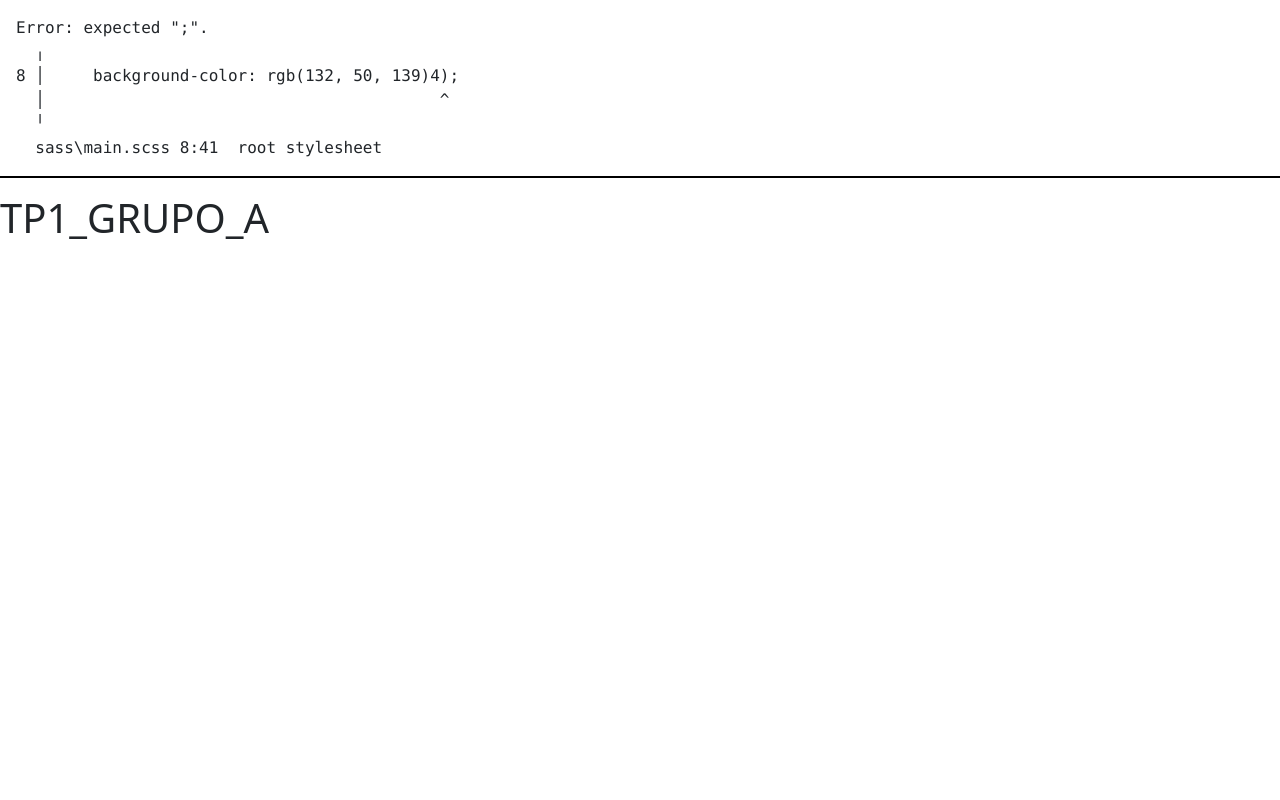
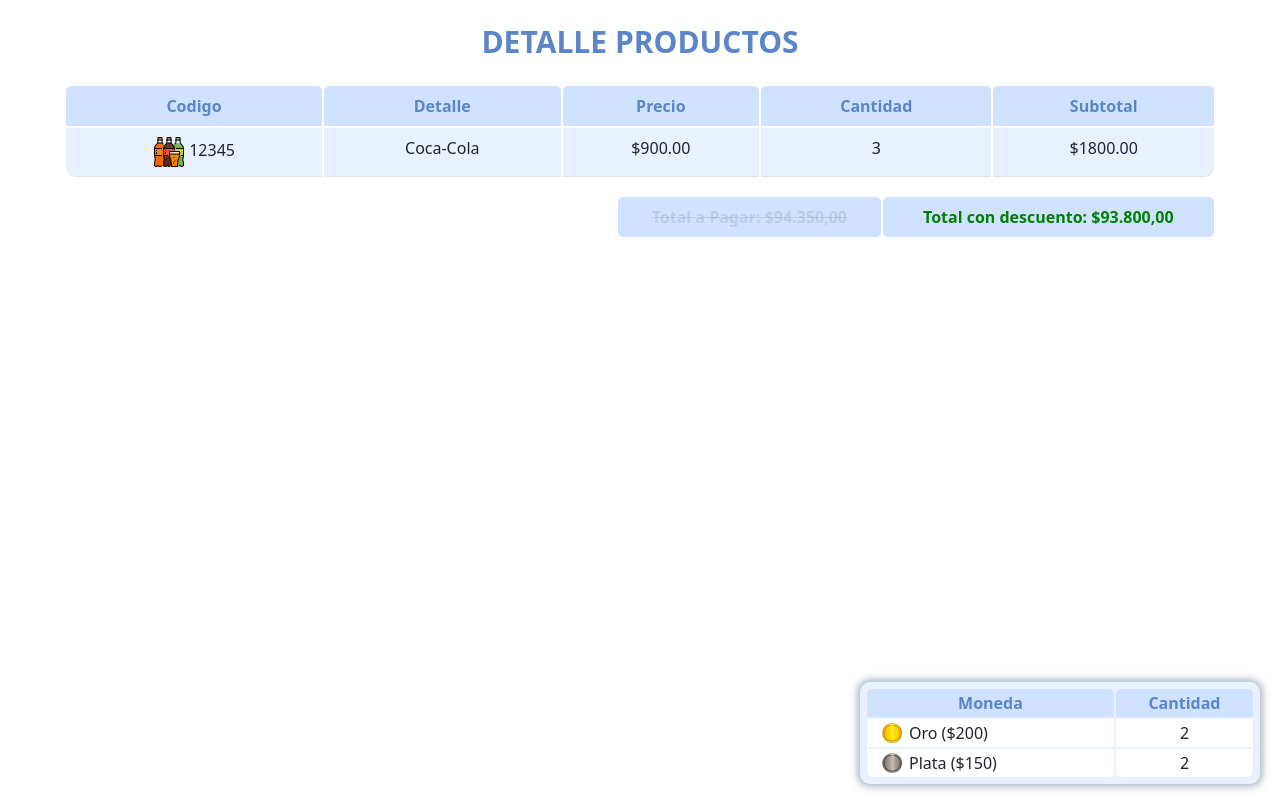
Before and after one commit to gioruanova/TP1_GRUPO_A, a PHP site: page / in a window 1280 px wide. Run offline with PHP 8.4, Linux system fonts and the light colour scheme; lists and menus that the app fills with data are empty.

Commit message:
layout & funciones

```diff
--- a/css/theme.css
+++ b/css/theme.css
@@ -1,17 +1,94 @@
-/* Error: expected ";".
- *   ,
- * 8 |     background-color: rgb(132, 50, 139)4);
- *   |                                         ^
- *   '
- *   sass\main.scss 8:41  root stylesheet */
+.cofrePopUp {
+  max-width: 400px;
+  border-collapse: separate;
+  right: 20px;
+  position: fixed;
+  bottom: 0;
+  background-color: #e9f1ff;
+  padding: 5px;
+  border-radius: 10px;
+  box-shadow: 0 0 7px 3px rgba(102, 121, 149, 0.5098039216);
+}
+.cofrePopUp .table-primary th {
+  border-radius: 5px 5px 0 0;
+  border: none;
+  background-color: #cfe2ff;
+  color: #5a85c8;
+  border: none;
+  padding: 2px 0;
+}
+.cofrePopUp td {
+  border: none;
+  background-color: white;
+  padding: 2px 0;
+}
+.cofrePopUp tbody tr:last-child td {
+  border-radius: 0 0 5px 5px;
+}
+.cofrePopUp .moneda {
+  display: flex;
+  align-items: center;
+  justify-content: flex-start;
+}
+.cofrePopUp .moneda img {
+  width: 20px;
+  height: 20px;
+  margin: 0 7px 0 15px;
+}
 
-body::before {
-  font-family: "Source Code Pro", "SF Mono", Monaco, Inconsolata, "Fira Mono",
-      "Droid Sans Mono", monospace, monospace;
-  white-space: pre;
-  display: block;
-  padding: 1em;
-  margin-bottom: 1em;
-  border-bottom: 2px solid black;
-  content: 'Error: expected ";".\a   \2577 \a 8 \2502      background-color: rgb(132, 50, 139)4);\d\a   \2502                                          ^\a   \2575 \a   sass\\main.scss 8:41  root stylesheet';
+.product-table {
+  border-collapse: separate;
 }
+.product-table th {
+  border-radius: 5px 5px 0 0;
+  border: none;
+}
+.product-table .table-primary {
+  color: #5a85c8;
+  border-radius: 10px;
+}
+.product-table tbody {
+  background-color: #e9f1ff;
+}
+.product-table tr:last-child td:first-child {
+  border-radius: 0 0 0 10px;
+}
+.product-table tr:last-child td:last-child {
+  border-radius: 0 0 10px 0;
+}
+
+.totalAPagar {
+  max-width: 600px;
+  margin: 0 0 0 auto;
+  border-collapse: separate;
+}
+.totalAPagar th {
+  border-radius: 5px;
+  border: none;
+  color: #5a85c8;
+}
+.totalAPagar th:first-child {
+  text-decoration: line-through;
+  color: rgba(49, 49, 49, 0.1215686275);
+}
+.totalAPagar th:last-child {
+  color: green;
+}
+
+:root {
+  --animate-delay: 1s;
+}
+
+body {
+  padding: 1rem 5%;
+  text-align: center;
+  overflow: hidden;
+}
+body h1 {
+  color: #5a85c8;
+  text-transform: uppercase;
+  font-weight: 700;
+  font-size: 30px;
+}
+
+/*# sourceMappingURL=theme.css.map */
--- a/helpers.php
+++ /dev/null
@@ -1,4 +0,0 @@
-<?php
-// Aca irian arreglos fijos, configs, tablas, etc...ac
-
-?>
--- a/index.php
+++ b/index.php
@@ -1,27 +1,123 @@
-<?php
-// Codigo php aca....
-
-?>
-
 <!doctype html>
 <html lang="en">
-  <head>
 
-    <meta charset="utf-8">
-    <meta name="viewport" content="width=device-width, initial-scale=1">
+<head>
+  <!-- Required meta tags -->
+  <meta charset="utf-8">
+  <meta name="viewport" content="width=device-width, initial-scale=1">
 
 
-    <link href="https://cdn.jsdelivr.net/npm/bootstrap@5.0.2/dist/css/bootstrap.min.css" rel="stylesheet" integrity="sha384-EVSTQN3/azprG1Anm3QDgpJLIm9Nao0Yz1ztcQTwFspd3yD65VohhpuuCOmLASjC" crossorigin="anonymous">
+  <link href="https://cdn.jsdelivr.net/npm/bootstrap@5.0.2/dist/css/bootstrap.min.css" rel="stylesheet"
+    integrity="sha384-EVSTQN3/azprG1Anm3QDgpJLIm9Nao0Yz1ztcQTwFspd3yD65VohhpuuCOmLASjC" crossorigin="anonymous">
 
-    <link href="css/theme.css" rel="stylesheet" >
+  <link href="css/theme.css" rel="stylesheet">
 
-    <title>TP1_GRUPO_A</title>
-  </head>
-  <body>
-    <h1>TP1_GRUPO_A</h1>
+  <link rel="stylesheet" href="https://cdnjs.cloudflare.com/ajax/libs/animate.css/4.1.1/animate.min.css" />
+
+  <title>PHP, yo te conoco!</title>
+</head>
+
+<body>
+
+  <h1 class="mb-4 mt-2 animate__animated animate__fadeIn animate__slow">Detalle productos</h1>
+
+  <!-- ------------TABLA PRODUCTOS------------
+    ---------------------------------------- -->
+  <table class="table product-table animate__animated animate__fadeInLeft animate__slow">
+    <thead>
+      <tr class="table-primary">
+        <th scope="col">Codigo</th>
+        <th scope="col">Detalle</th>
+        <th scope="col">Precio</th>
+        <th scope="col">Cantidad</th>
+        <th scope="col">Subtotal</th>
+      </tr>
+    </thead>
+    <tbody>
+
+      <!-- Prod 1 -->
+      <tr>
+        <td>
+          <img src="./img/icons/categorias/bebidas.png">
+          <span>12345</span>
+        </td>
+        <td>Coca-Cola</td>
+        <td>$900.00</td>
+        <td>3</td>
+        <td>$1800.00</td>
+      </tr>
+
+      <!-- Prod 2 -->
+
+    </tbody>
+  </table>
+
+  <!-- ------------FIN TABLA PRODUCTOS------------
+    ------------------------------------------- -->
 
 
-    <script src="https://cdn.jsdelivr.net/npm/bootstrap@5.0.2/dist/js/bootstrap.bundle.min.js" integrity="sha384-MrcW6ZMFYlzcLA8Nl+NtUVF0sA7MsXsP1UyJoMp4YLEuNSfAP+JcXn/tWtIaxVXM" crossorigin="anonymous"></script>
 
-  </body>
+  <!-- ------------TOTALES------------
+    -------------------------------- -->
+  <table class="table totalAPagar animate__animated animate__fadeInRight animate__slow">
+    <thead>
+      <tr class="table-primary">
+        <th scope="col" class="sinDescuento">Total a Pagar: $94.350,00</th>
+        <th scope="col" class="conDescuento">Total con descuento: $93.800,00</th>
+      </tr>
+    </thead>
+  </table>
+  <!-- ------------FIN TOTALES------------
+    ------------------------------------ -->
+
+
+
+
+  <!-- ------------COFRE-----------
+    ------------------------------ -->
+
+  <table class="table cofrePopUp animate__animated animate__bounceInUp">
+    <thead>
+      <tr class="table-primary">
+        <th scope="col">Moneda</th>
+        <th scope="col">Cantidad</th>
+
+      </tr>
+    </thead>
+    <tbody>
+
+      <!-- Moneda 1------------ -->
+
+      <tr>
+        <td class="moneda">
+          <img src="./img/icons/detalle/oro.png">
+          <span>Oro ($200)</span>
+        </td>
+        <td>2</td>
+      </tr>
+
+      <!-- Moneda 2------------ -->
+      <tr>
+        <td class="moneda">
+          <img src="./img/icons/detalle/plata.png">
+          <span>Plata ($150)</span>
+        </td>
+        <td>2</td>
+      </tr>
+
+    </tbody>
+  </table>
+
+
+
+  <!-- ------------------------------------
+  FINAL
+  ------------------------------------ -->
+
+  <script src="https://cdn.jsdelivr.net/npm/bootstrap@5.0.2/dist/js/bootstrap.bundle.min.js"
+    integrity="sha384-MrcW6ZMFYlzcLA8Nl+NtUVF0sA7MsXsP1UyJoMp4YLEuNSfAP+JcXn/tWtIaxVXM"
+    crossorigin="anonymous"></script>
+
+</body>
+
 </html>
--- a/sass/components/cofre.scss
+++ b/sass/components/cofre.scss
@@ -0,0 +1,53 @@
+.cofrePopUp {
+    max-width: 400px;
+    border-collapse: separate;
+    right: 20px;
+    position: fixed;
+    bottom: 0;
+    background-color: lighten($lightcolor, 5%);
+    padding: 5px;
+    border-radius: 10px;
+    box-shadow: 0 0 7px 3px #66799582;
+
+    .table-primary {
+        th {
+            border-radius: 5px 5px 0 0;
+            border: none;
+            background-color: $lightcolor;
+            color: darken($darkColor, 10%);
+            border: none;
+            padding: 2px 0;
+        }
+    }
+
+
+
+
+    td {
+        border: none;
+        background-color: white;
+        padding: 2px 0;
+
+    }
+
+    tbody {
+        tr:last-child {
+            td {
+                border-radius: 0 0 5px 5px;
+            }
+
+        }
+    }
+
+.moneda{
+    display: flex;
+    align-items: center;
+    justify-content: flex-start;
+    img{
+        width: 20px;
+        height: 20px;
+        margin: 0 7px 0 15px;
+    }
+}
+
+}
--- a/sass/components/productos.scss
+++ b/sass/components/productos.scss
@@ -0,0 +1,56 @@
+// Detalle productos styles-------
+.product-table {
+    border-collapse: separate;
+
+    th {
+        border-radius: 5px 5px 0 0;
+        border: none;
+    }
+
+    .table-primary {
+
+        color: darken($darkColor, 10%);
+        border-radius: 10px;
+    }
+
+    tbody {
+        background-color: lighten($lightcolor, 5%);
+    }
+
+    tr:last-child {
+        td:first-child {
+
+            border-radius: 0 0 0 10px;
+        }
+
+        td:last-child {
+
+            border-radius: 0 0 10px 0;
+        }
+    }
+}
+
+// -----------------------------------------
+// Total a pagar styles-------
+.totalAPagar {
+    max-width: 600px;
+    margin: 0 0 0 auto;
+    border-collapse: separate;
+
+
+    th {
+        border-radius: 5px;
+        border: none;
+        color: darken($darkColor, 10%);
+
+        &:first-child {
+            text-decoration: line-through;
+            color: #3131311f;
+        }
+
+        &:last-child {
+            color: green;
+        }
+    }
+
+}
--- /dev/null
+++ b/sass/components/variables.scss
@@ -0,0 +1,3 @@
+// Variables Colores
+$darkColor: #80a1d5;
+$lightcolor: #cfe2ff;
--- a/sass/main.scss
+++ b/sass/main.scss
@@ -1,11 +1,23 @@
 // Imports-------
+@import "components/variables.scss";
 @import "components/cofre.scss";
 @import "components/productos.scss";
 
 // ------------------------------------
 // Basic config-------
+:root {
+    --animate-delay: 1s;
+}
+
 body {
-    background-color: rgb(132, 50, 139);
+    padding: 1rem 5%;
     text-align: center;
-    //codigo corregio. ponete a copiar y pegar
+    overflow: hidden;
+
+    h1 {
+        color: #5a85c8;
+        text-transform: uppercase;
+        font-weight: 700;
+        font-size: 30px;
+    }
 }
```
Also changed, not shown: funciones.php (+63 -1 lines), 1 other file.
